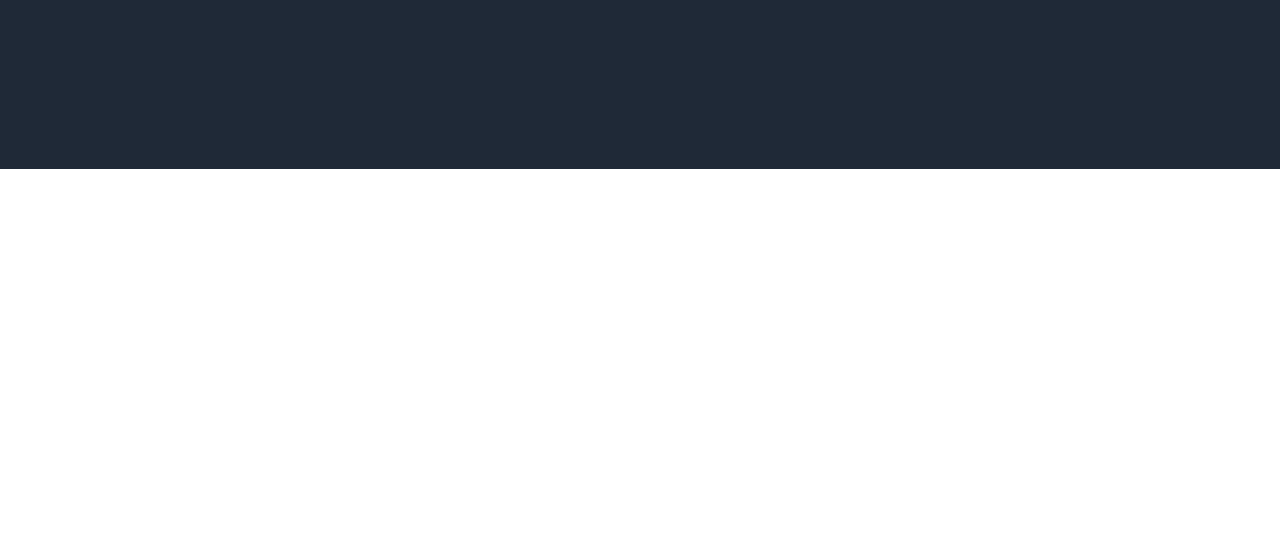
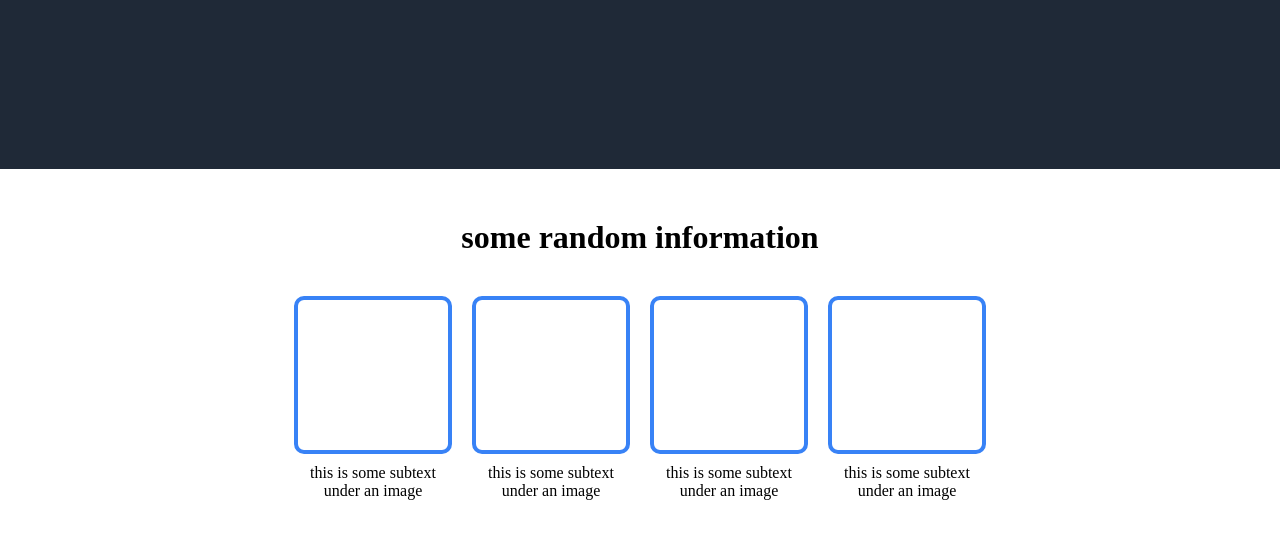
Before and after one commit to anmol25e/odin-landingpage, a plain HTML site: page index.html in a window 1280 px wide. Shown: the part 371-910 px from the top of the page. Before the commit the page ends 800 px from the top, so only its background shows below. Drawn offline with Linux system fonts and the light colour scheme.

Commit message:
mid part completed

```diff
--- a/index.html
+++ b/index.html
@@ -54,16 +54,53 @@
                 </div>
 
 
+            </div>
 
+
+        </div>
+
+    </div>
+
+
+    <div class="mid1">
+
+        <div class="midde">
+            <div class="info">
+                <h1 id="random"> some random information</h1>
+
+            </div>
+
+            <div class="boxes">
+                <div class="box">
+                    <ul id="box-design">
+                        <li id="boxdesign"> </li>
+                        <li id="boxdesign"> </li>
+                        <li id="boxdesign"> </li>
+                        <li id="boxdesign"> </li>
+                       </ul>
+
+                </div>
+
+
+                <div class="box-desp">
+                    <ul id="box-desp">
+                        <li id="box1"> this is some subtext under an image</li>
+                        <li id="box1"> this is some subtext under an image</li>
+                        <li id="box1"> this is some subtext under an image</li>
+                        <li id="box1"> this is some subtext under an image</li>
+                       </ul>
+
+                </div>
 
             </div>
 
 
 
-        </div>
 
 
 
+
+        </div>
 
 
 
--- a/style.css
+++ b/style.css
@@ -1,6 +1,10 @@
 *{
     margin: 0%;
     padding: 0%;
+}
+
+body{
+    height: 2000px;
 }
 
 .top{
@@ -98,3 +102,48 @@ padding-top: 100px;
     font-size: 16px;
     font-weight: bold;
   }
+
+  .midde{
+    display: flex;
+    flex-direction: column;
+    align-items: center;
+    padding-top: 50px;
+  }
+
+
+ .boxes{
+    padding-top: 40px;
+ }
+
+ #box-design{
+    display: flex;
+    justify-content: space-around;
+
+
+ }
+
+ #boxdesign{
+
+  height: 150px;
+  width: 150px;
+  border: 1px solid #3882f6;
+  border-width: 4px;
+  border-radius: 10px;
+
+
+ }
+
+
+
+ #box-desp{
+    display: flex;
+    justify-content: space-around;
+    padding-top: 10px;
+
+ }
+
+ #box1{
+    text-align: center;
+    width: 150px;
+
+ }
```
